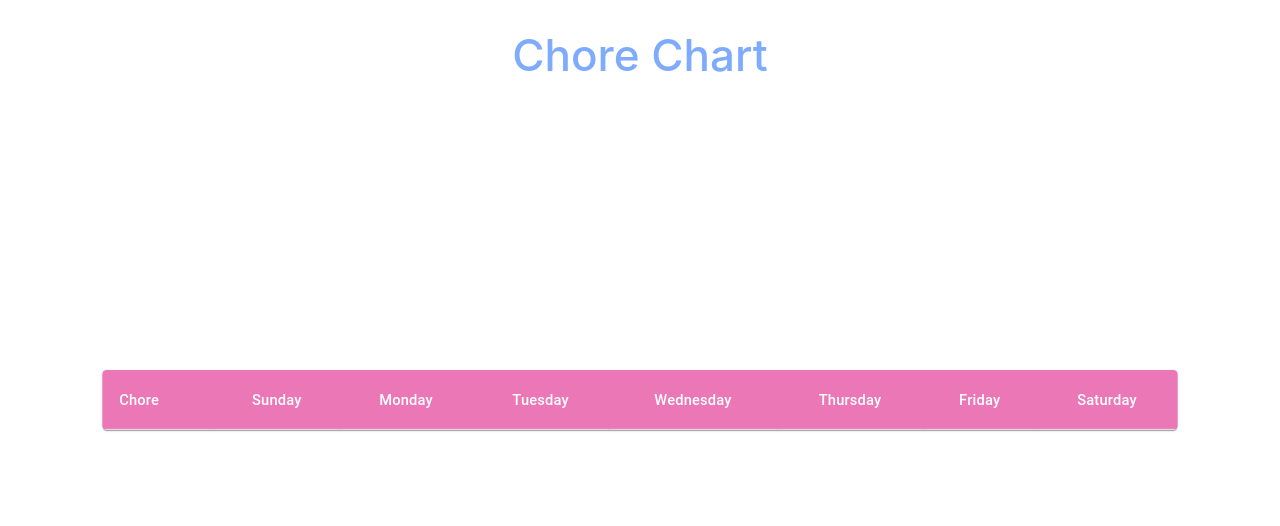
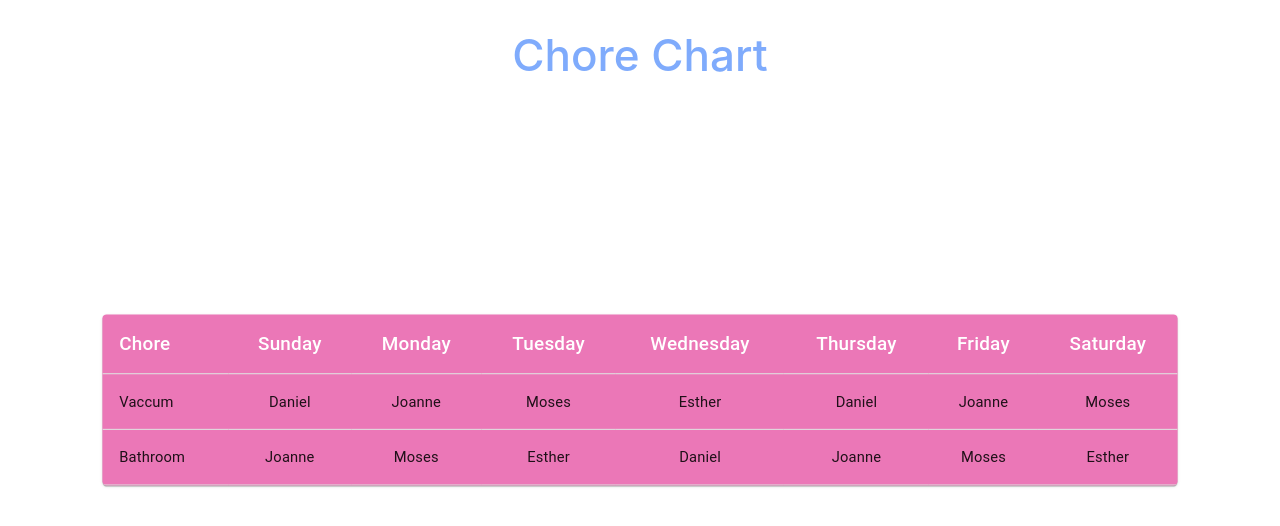
Before and after one commit to daniel-sungwon-lee/chorechart, a React (Create React App) app: page / in a window 1280 px wide. Shown: the top 526 px of the page. Built offline with nearby package versions, Linux system fonts and the light colour scheme.

Commit message:
added table body

```diff
--- a/src/App.css
+++ b/src/App.css
@@ -1,7 +1,3 @@
 .App {
   text-align: center;
 }
-
-.MuiTableCell-root {
-  color: white !important;
-}
--- a/src/home.jsx
+++ b/src/home.jsx
@@ -15,14 +15,32 @@ const useStyles = makeStyles({
         backgroundColor: "white",
         width: "80%",
         opacity: "0",
+    },
+    headerRow: {
+        fontSize: "18px",
+        color: "white"
     }
 })
+
+const createRow = (chore, name, name2, name3, name4, name5, name6, name7) => {
+    return (
+        <TableRow sx={{ '&:last-child td, &:last-child th': { border: 0 } }}>
+            <TableCell component="th" scope="row">{chore}</TableCell>
+            <TableCell align="center">{name}</TableCell>
+            <TableCell align="center">{name2}</TableCell>
+            <TableCell align="center">{name3}</TableCell>
+            <TableCell align="center">{name4}</TableCell>
+            <TableCell align="center">{name5}</TableCell>
+            <TableCell align="center">{name6}</TableCell>
+            <TableCell align="center">{name7}</TableCell>
+        </TableRow>
+    )
+}
 
 export default function Home (props) {
     const header = React.createRef();
     const table = React.createRef();
     const classes = useStyles();
-    const [rows, setRows] = useState([])
 
     useEffect(() => {
         gsap.to(header.current, {color: "#7fabfc", duration: 1.5, scale: 1.1, y: "2rem"})
@@ -38,31 +56,27 @@ export default function Home (props) {
                 <Table sx={{ minWidth: 650 }} aria-label="simple table">
                     <TableHead>
                         <TableRow>
-                            <TableCell align="left">Chore</TableCell>
-                            <TableCell align="center">Sunday</TableCell>
-                            <TableCell align="center">Monday</TableCell>
-                            <TableCell align="center">Tuesday</TableCell>
-                            <TableCell align="center">Wednesday</TableCell>
-                            <TableCell align="center">Thursday</TableCell>
-                            <TableCell align="center">Friday</TableCell>
-                            <TableCell align="center">Saturday</TableCell>
+                            <TableCell align="left" className={classes.headerRow}>Chore</TableCell>
+                            <TableCell align="center" className={classes.headerRow}>Sunday</TableCell>
+                            <TableCell align="center" className={classes.headerRow}>Monday</TableCell>
+                            <TableCell align="center" className={classes.headerRow}>Tuesday</TableCell>
+                            <TableCell align="center" className={classes.headerRow}>Wednesday</TableCell>
+                            <TableCell align="center" className={classes.headerRow}>Thursday</TableCell>
+                            <TableCell align="center" className={classes.headerRow}>Friday</TableCell>
+                            <TableCell align="center" className={classes.headerRow}>Saturday</TableCell>
                         </TableRow>
                     </TableHead>
                     <TableBody>
-                        {rows.map((row) => (
-                            <TableRow
-                            key={row.name}
-                            sx={{ '&:last-child td, &:last-child th': { border: 0 } }}
-                            >
-                                <TableCell component="th" scope="row">
-                                    {row.name}
-                                </TableCell>
-                                <TableCell align="right">{row.calories}</TableCell>
-                                <TableCell align="right">{row.fat}</TableCell>
-                                <TableCell align="right">{row.carbs}</TableCell>
-                                <TableCell align="right">{row.protein}</TableCell>
-                            </TableRow>
-                        ))}
+                        {
+                            createRow(
+                                "Vaccum", "Daniel", "Joanne", "Moses", "Esther", "Daniel", "Joanne", "Moses"
+                            )
+                        }
+                        {
+                            createRow(
+                                "Bathroom", "Joanne", "Moses", "Esther", "Daniel", "Joanne", "Moses", "Esther"
+                            )
+                        }
                     </TableBody>
                 </Table>
             </TableContainer>
```
